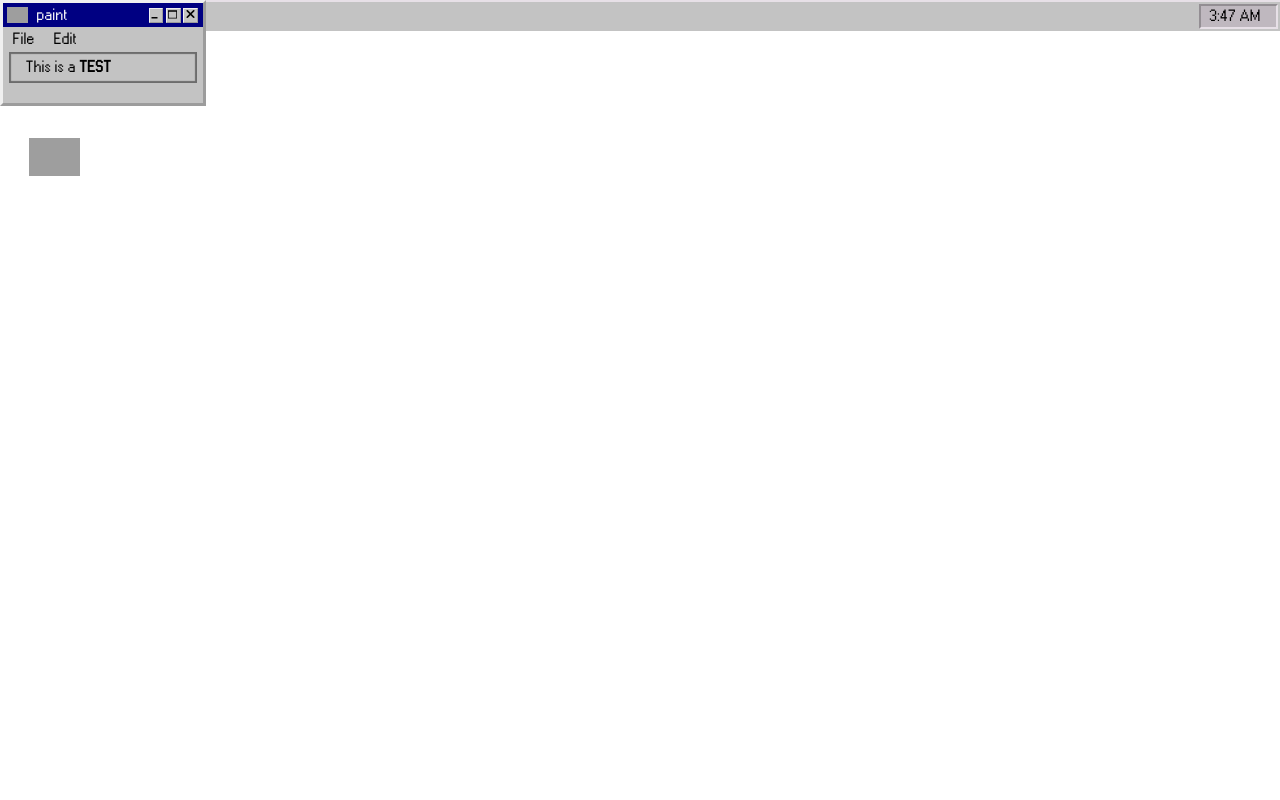
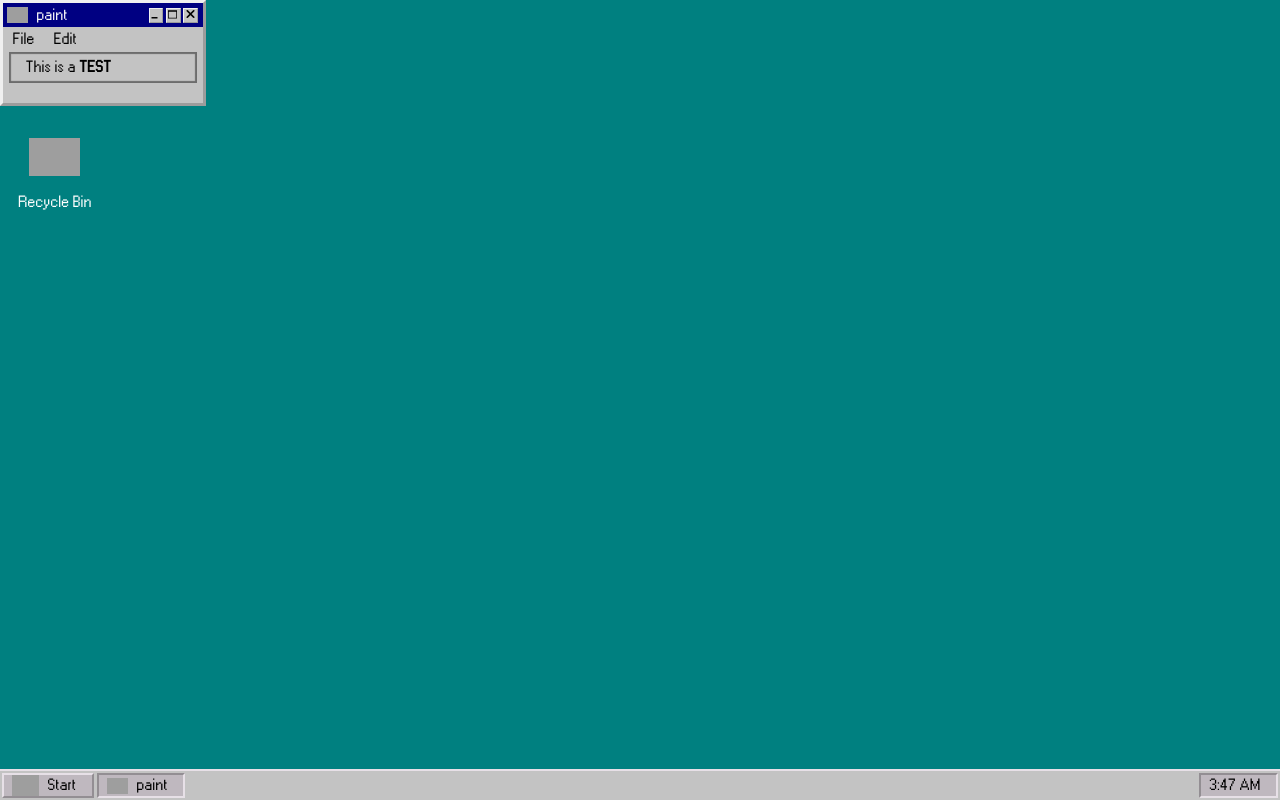
Before and after one commit to l-donovan/l-donovan.github.io, an Angular app: page / in a window 1280 px wide. Built offline with nearby package versions, Linux system fonts and the light colour scheme; grey boxes are pictures that could not be loaded.

Commit message:
switch to dynamic viewport units

```diff
--- a/src/app/app.component.scss
+++ b/src/app/app.component.scss
@@ -1,9 +1,8 @@
 .app-container {
   display: flex;
   flex-direction: column;
-  width: 100vw;
-  min-height: 100vh;
-  min-height: -webkit-fill-available;
+  width: 100dvw;
+  height: 100dvh;
 }
 
 .app-container > app-desktop {
```
